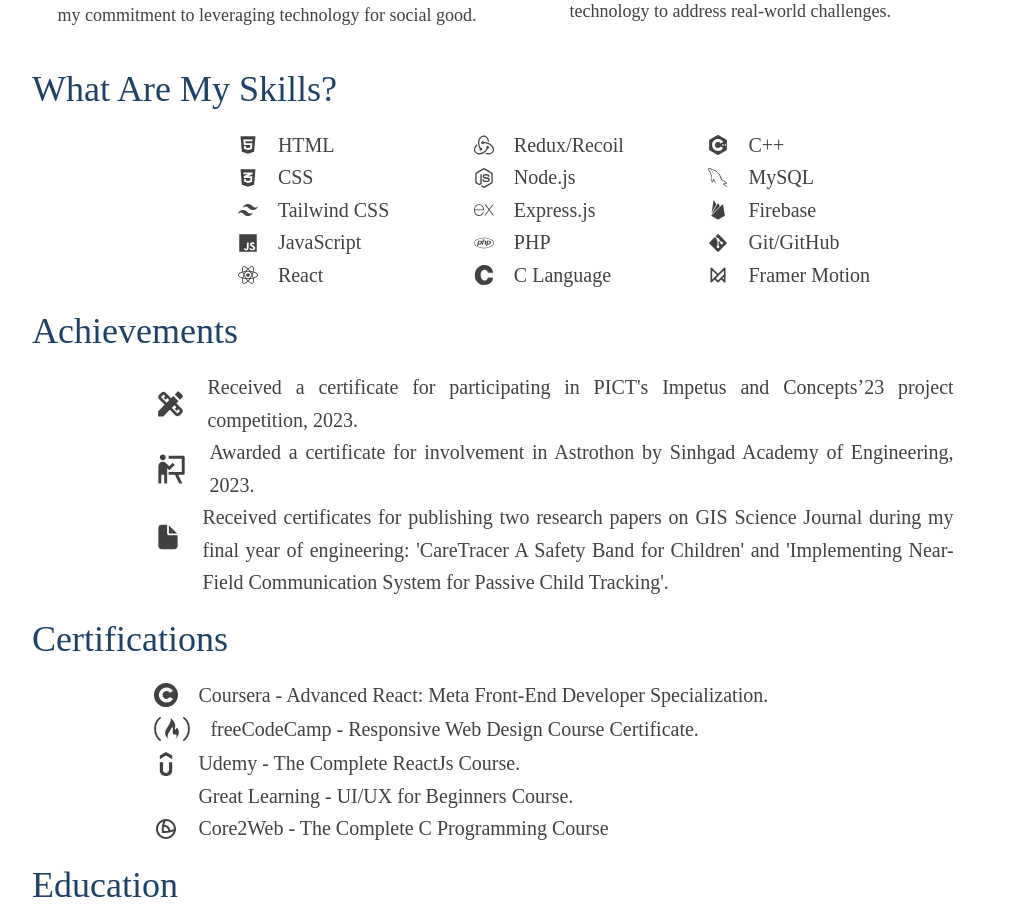
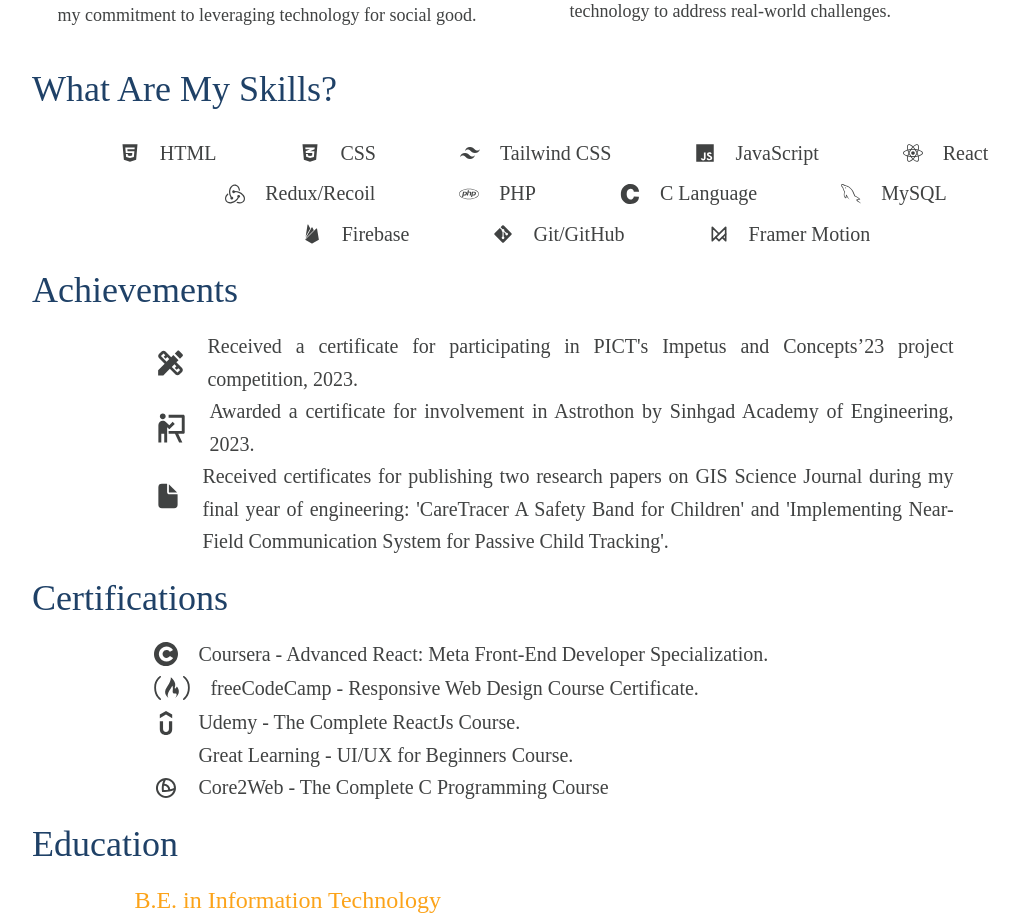
Before and after one commit to vikasipar/portfolio, a React (Vite) app: page /about in a window 1280 px wide. Shown: the part 1120-2040 px from the top of the page, without its empty margins (160-1180 px from the left). Built offline with nearby package versions, Linux system fonts and the light colour scheme; some icons are missing.

Commit message:
Fix skill section width issue and project img alternative text

```diff
--- a/src/components/About.jsx
+++ b/src/components/About.jsx
@@ -1,12 +1,10 @@
 import React from 'react';
-import { FaHtml5, FaCss3Alt, FaPhp, FaReact, FaNodeJs, FaGitAlt, FaFreeCodeCamp } from "react-icons/fa";
-import { IoLogoJavascript, IoLogoFirebase, IoExpand, IoDocument } from "react-icons/io5";
-import { SiTailwindcss, SiRedux, SiExpress, SiCplusplus, SiC, SiCoursera, SiUdemy } from "react-icons/si";
+import { FaHtml5, FaCss3Alt, FaPhp, FaReact, FaGitAlt, FaFreeCodeCamp } from "react-icons/fa";
+import { IoLogoJavascript, IoLogoFirebase, IoDocument } from "react-icons/io5";
+import { SiTailwindcss, SiRedux, SiC, SiCoursera, SiUdemy } from "react-icons/si";
 import { TbBrandFramerMotion } from "react-icons/tb";
-import { MdOutlineFullscreen, MdOutlineLocationSearching, MdAutoFixHigh, MdDesignServices } from "react-icons/md";
-import { GiStumpRegrowth, GiEagleHead, GiBookshelf } from "react-icons/gi";
-import { IoMdDoneAll } from "react-icons/io";
-import { RiTeamFill, RiPresentationFill, RiCoreosLine} from "react-icons/ri";
+import { MdDesignServices } from "react-icons/md";
+import { RiPresentationFill, RiCoreosLine} from "react-icons/ri";
 import { FaGofore } from "react-icons/fa6";
 import { GrMysql } from "react-icons/gr";
 import { motion } from 'framer-motion';
@@ -117,42 +115,26 @@
         className='text-3xl lg:text-4xl text-[#1f4167] my-5 ml-4 md:ml-auto'>What Are My Skills?</motion.h3>
         <div className='flex flex-col-reverse lg:flex-row'>
 
-          <div className='w-[90%] lg:w-[70%] mx-auto text-lg lg:text-xl'>
+          <div className='w-[97%] md:w-[90%] mx-auto text-lg lg:text-xl'>
 
             <div className='flex flex-wrap justify-around text-[#404242]'>
                 <motion.ul
                 initial={{y:100, opacity:0}}
                 whileInView={{y:0, opacity:1}}
                 transition={{duration:1.5, delay:0.3}}
-                className='leading-relaxed'>
-                <li className='flex items-center'><FaHtml5 className='mx-5'/>HTML</li>
-                <li className='flex items-center'><FaCss3Alt className='mx-5'/>CSS</li>
-                <li className='flex items-center'><SiTailwindcss className='mx-5'/>Tailwind CSS</li>
-                <li className='flex items-center'><IoLogoJavascript className='mx-5'/>JavaScript</li>
-                <li className='flex items-center'><FaReact className='mx-5'/>React</li>
-              </motion.ul>
-              <motion.ul
-                initial={{y:100, opacity:0}}
-                whileInView={{y:0, opacity:1}}
-                transition={{duration:1.5, delay:0.3}}
-                className='leading-relaxed'>
-                <li className='flex items-center'><SiRedux className='mx-5'/>Redux/Recoil</li>
-                <li className='flex items-center'><FaNodeJs className='mx-5'/>Node.js</li>
-                <li className='flex items-center'><SiExpress className='mx-5'/>Express.js</li>
-                <li className='flex items-center'><FaPhp className='mx-5'/>PHP</li>
-                <li className='flex items-center'><SiC className='mx-5'/>C Language</li>
-              </motion.ul>
-              <motion.ul
-              initial={{y:100, opacity:0}}
-              whileInView={{y:0, opacity:1}}
-              transition={{duration:1.5, delay:0.3}}
-              className='leading-relaxed'>
-
-                <li className='flex items-center'><SiCplusplus className='mx-5'/>C++</li>
-                <li className='flex items-center'><GrMysql className='mx-5'/>MySQL</li>
-                <li className='flex items-center'><IoLogoFirebase className='mx-5'/>Firebase</li>
-                <li className='flex items-center'><FaGitAlt className='mx-5'/>Git/GitHub</li>
-                <li className='flex items-center'><TbBrandFramerMotion className='mx-5'/>Framer Motion</li>
+                className='leading-relaxed flex flex-wrap space-x-2 md:space-x-16 space-y-2 justify-center items-baseline'>
+                <li className='flex items-center'><FaHtml5 className='mx-1 md:mx-5'/>HTML</li>
+                <li className='flex items-center'><FaCss3Alt className='mx-1 md:mx-5'/>CSS</li>
+                <li className='flex items-center'><SiTailwindcss className='mx-1 md:mx-5'/>Tailwind CSS</li>
+                <li className='flex items-center'><IoLogoJavascript className='mx-1 md:mx-5'/>JavaScript</li>
+                <li className='flex items-center'><FaReact className='mx-1 md:mx-5'/>React</li>
+                <li className='flex items-center'><SiRedux className='mx-1 md:mx-5'/>Redux/Recoil</li>
+                <li className='flex items-center'><FaPhp className='mx-1 md:mx-5'/>PHP</li>
+                <li className='flex items-center'><SiC className='mx-1 md:mx-5'/>C Language</li>
+                <li className='flex items-center'><GrMysql className='mx-1 md:mx-5'/>MySQL</li>
+                <li className='flex items-center'><IoLogoFirebase className='mx-1 md:mx-5'/>Firebase</li>
+                <li className='flex items-center'><FaGitAlt className='mx-1 md:mx-5'/>Git/GitHub</li>
+                <li className='flex items-center'><TbBrandFramerMotion className='mx-1 md:mx-5'/>Framer Motion</li>
               </motion.ul>
             </div>
 
--- a/src/components/Projects.jsx
+++ b/src/components/Projects.jsx
@@ -69,7 +69,7 @@
           whileInView={{opacity:1, x:0}}
           transition={{duration:1, delay:0.3, type:"spring"}}
           whileHover={{scale:1.06}}
-          className='md:w-[45%] md:ml-auto w-[99%] mb-2 md:mb-0 aspect-video shadow md:drop-shadow md:border-y-2 border-gray-200' src={`${project.img}`} alt={`screenshot of ${project.title}`} />
+          className='md:w-[45%] md:ml-auto w-[99%] mb-2 md:mb-0 aspect-video shadow md:drop-shadow md:border-y-2 border-gray-200' src={`${project.img}`} alt={`Screenshot of ${project.title}`} />
 
           <motion.div
           initial={{opacity: 0, x:200}}
```
